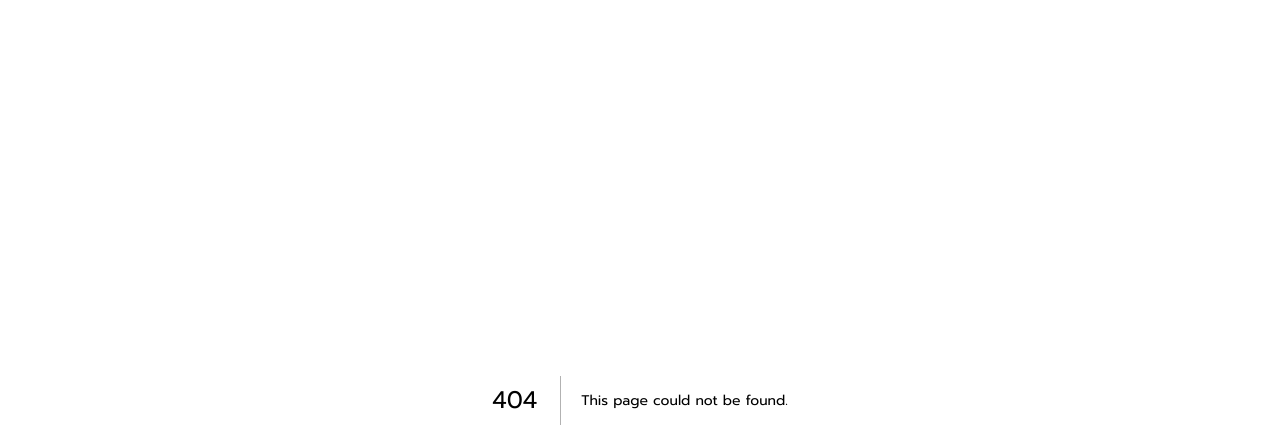
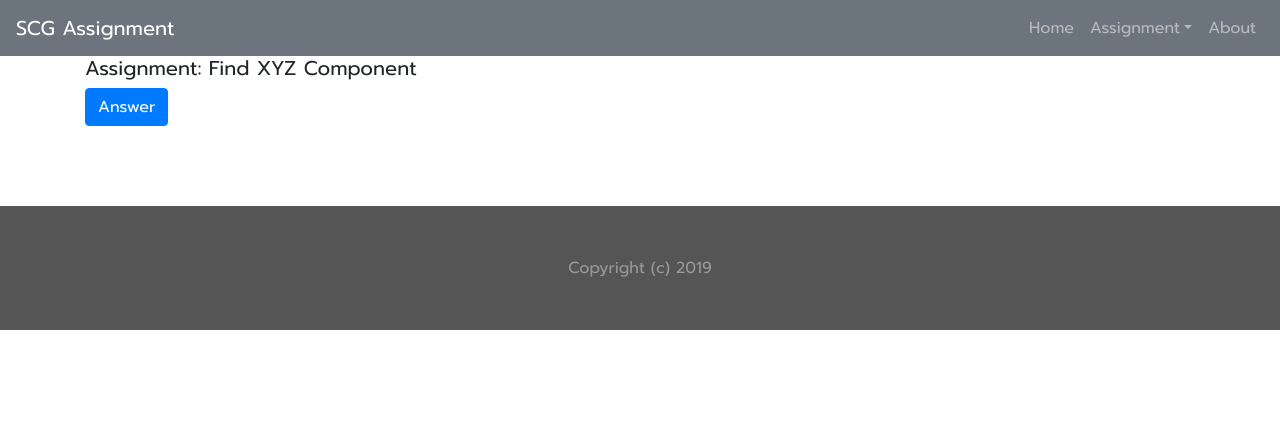
Before and after one commit to teeraysi/do-assignment-web, a Next.js app: page /find-xyz in a window 1280 px wide. Before the commit this address had no page. Shown: the top 448 px of the page. Built offline with nearby package versions, Linux system fonts and the light colour scheme.

Commit message:
update UI

```diff
--- /dev/null
+++ b/config/config.localhost.js
@@ -0,0 +1,5 @@
+const config = {
+  api: 'http://localhost:7001/api/v1'
+}
+
+export default config;
--- a/package.json
+++ b/package.json
@@ -23,11 +23,15 @@
   },
   "homepage": "https://github.com/teeraysi/do-assignment-web#readme",
   "dependencies": {
+    "axios": "^0.19.0",
     "body-parser": "1.19.0",
     "bootstrap": "^4.3.1",
     "cross-env": "6.0.3",
     "express": "4.17.1",
+    "jquery": "^3.4.1",
     "less": "^3.10.3",
+    "mobx": "^5.14.0",
+    "mobx-react": "^6.1.4",
     "next": "8.1.0",
     "nodemon": "1.19.3",
     "react": "16.10.2",
@@ -39,6 +43,7 @@
     "webpack": "^4.41.1"
   },
   "devDependencies": {
+    "@types/axios": "^0.14.0",
     "@types/express": "4.17.1",
     "@types/next": "8.0.6",
     "@types/node": "12.7.12",
--- /dev/null
+++ b/pages/find-xyz.tsx
@@ -0,0 +1,16 @@
+import React from 'react';
+import Layout from '../src/components/layout';
+
+import FindXYZComponent from '../src/modules/find-xyz';
+
+export class FindXYZPage extends React.Component {
+  render() {
+    return (
+      <Layout>
+        <FindXYZComponent></FindXYZComponent>
+      </Layout>
+    );
+  }
+}
+
+export default FindXYZPage;
--- /dev/null
+++ b/src/api/scgApi.ts
@@ -0,0 +1,24 @@
+import axios from 'axios'
+import config from '../../config/config.localhost';
+import AjaxResult from 'src/common/AjaxResult';
+
+class SCGApi {
+  constructor() {
+
+  }
+
+  public async findXYZ(): Promise<AjaxResult> {
+    const url = config.api + '/scg/find-xyz';
+    const apiResult = await axios.post(url);
+    return apiResult.data;
+  }
+
+  public async searchResturant(keyword: string): Promise<AjaxResult> {
+    const url = config.api + '/scg/restuarant';
+    const apiResult = await axios.post(url, { keyword: keyword });
+    return apiResult.data;
+  }
+}
+
+export const scgApi = new SCGApi();
+export default scgApi;
--- /dev/null
+++ b/src/common/AjaxResult.ts
@@ -0,0 +1,47 @@
+export interface IAjaxResultError {
+  code?: string;
+  message?: string;
+}
+
+export interface IAjaxResult {
+  isSuccess: boolean;
+  data: any;
+  error: IAjaxResultError;
+  statusCode: number;
+}
+
+export default class AjaxResult<T = any> implements IAjaxResult {
+  isSuccess: boolean;
+  data: T;
+  error: IAjaxResultError;
+  statusCode: number = 200;
+
+  constructor(isSuccess: boolean = true) {
+    this.isSuccess = isSuccess;
+    this.error = {};
+  }
+
+  setError(message: string, statusCode?: number, code?: string) {
+    this.isSuccess = false;
+    this.error.message = message;
+
+    if (code) {
+      this.error.code = code;
+    }
+
+    if (statusCode) {
+      this.setStatusCode(statusCode);
+    }
+  }
+
+  setErrorByItem(item: IAjaxResultError, statusCode?: number) {
+    this.setError(item.message, 200, item.code);
+    if (statusCode) {
+      this.statusCode = statusCode;
+    }
+  }
+
+  setStatusCode(status: number) {
+    this.statusCode = status;
+  }
+}
--- a/src/components/layout/index.tsx
+++ b/src/components/layout/index.tsx
@@ -1,7 +1,12 @@
 import React from 'react';
 import Link from 'next/link'
 import { Button, Tooltip, Nav, Navbar, NavbarBrand, NavbarToggler, Collapse, NavLink, NavItem,
+  UncontrolledDropdown,
+  DropdownToggle,
+  DropdownMenu,
+  DropdownItem,
   Container, Row, Col } from 'reactstrap'
+
 import 'bootstrap/dist/css/bootstrap.min.css';
 import './style.less';
 
@@ -31,8 +36,8 @@ export class IndexPage extends React.Component<{}, IState>{
 
     return (
       <React.Fragment>
-        <Navbar color='light' light expand="md">
-          <NavbarBrand href="#">SCG Assignment</NavbarBrand>
+        <Navbar color='secondary' dark expand="md">
+          <NavbarBrand href="/">SCG Assignment</NavbarBrand>
           <NavbarToggler onClick={this.toggle.bind(this)} />
           <Collapse isOpen={this.state.isNavbarOpen} navbar>
             <Nav className="ml-auto" navbar>
@@ -41,6 +46,30 @@ export class IndexPage extends React.Component<{}, IState>{
                 <NavLink href="/">Home</NavLink>
                 </Link>
               </NavItem>
+              <UncontrolledDropdown nav inNavbar color='secondary'>
+                <DropdownToggle nav caret>
+                  Assignment
+                </DropdownToggle>
+                <DropdownMenu right color='dark'>
+
+                  <Link href='/find-xyz'>
+                    <DropdownItem>
+                      Find XYZ
+                    </DropdownItem>
+                  </Link>
+
+                  <Link href='/resturant'>
+                    <DropdownItem>
+                      Resturant
+                    </DropdownItem>
+                  </Link>
+
+                  <DropdownItem divider />
+                  <DropdownItem>
+                    Line Messaging
+                  </DropdownItem>
+                </DropdownMenu>
+              </UncontrolledDropdown>
               <NavItem>
                 <Link href="/about">
                   <NavLink href="/about">About</NavLink>
@@ -54,15 +83,17 @@ export class IndexPage extends React.Component<{}, IState>{
 
         <footer id="footer">
           <Container>
-            <Row>
-              <Col sm={4}>Pages</Col>
+            {/* <Row>
+              <Col sm={4}>Assignments</Col>
               <Col sm={4}></Col>
               <Col sm={4}>About</Col>
 
 
-            </Row>
+            </Row> */}
             <Row>
-              <Col size={12}>Copyright (c) 2019</Col>
+              <Col size={12}>
+                <div style={{textAlign: 'center'}}>Copyright (c) 2019</div>
+              </Col>
             </Row>
             </Container>
 
--- /dev/null
+++ b/src/modules/find-xyz/components/answerList.tsx
@@ -0,0 +1,24 @@
+import React from 'react';
+
+export interface IProps {
+  dataList: any[];
+}
+
+export default class AnswerList extends React.Component<IProps, {}> {
+  constructor(props: IProps) {
+    super(props);
+  }
+
+  render() {
+
+    return (
+      <ul>
+        {
+          this.props.dataList.map(item => {
+            return (<li key={item.key}>{item.key} = {item.value}</li>);
+          })
+        }
+      </ul>
+    )
+  }
+}
--- /dev/null
+++ b/src/modules/find-xyz/index.tsx
@@ -0,0 +1,59 @@
+import React from 'react';
+import {
+  Container, Row, Col, Button
+} from 'reactstrap'
+
+import scgApi from '../../api/scgApi';
+
+import AnswerList from './components/answerList';
+
+interface IState {
+  answerList: any[];
+}
+
+export class FindXYZComponent extends React.Component<{}, IState> {
+
+  constructor(props) {
+    super(props);
+
+    this.state = {
+      answerList: []
+    }
+  }
+
+  async answerOnClick(e) {
+    e.preventDefault();
+
+    const result = await scgApi.findXYZ();
+    this.setState({ answerList: result.data });
+  }
+
+  render() {
+    return (
+      <Container>
+        <Row>
+          <Col>
+            <h5>Assignment: Find XYZ Component</h5>
+          </Col>
+        </Row>
+        <Row>
+          <Col>
+            <Button color='primary' onClick={this.answerOnClick.bind(this)}>Answer</Button>
+            <br />
+            <br />
+            <AnswerList dataList={this.state.answerList} />
+
+            {/* <ul>
+              <li>X = 3</li>
+              <li>X = 3</li>
+              <li>X = 3</li>
+            </ul> */}
+          </Col>
+        </Row>
+      </Container>
+
+    )
+  }
+}
+
+export default FindXYZComponent;
```
Also changed, not shown: pages/resturant.tsx (added, +16 -0 lines), src/modules/resturant/index.tsx (added, +11 -0 lines), pages/_document.tsx (line endings or trailing spaces), src/modules/find-xyz/style.less (added).
